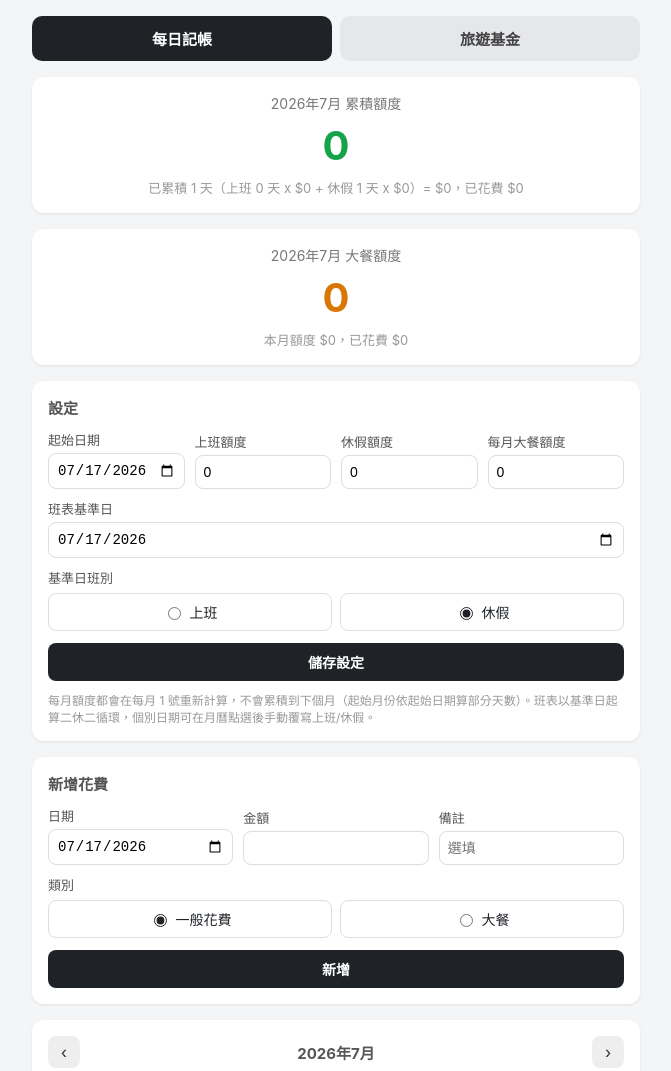
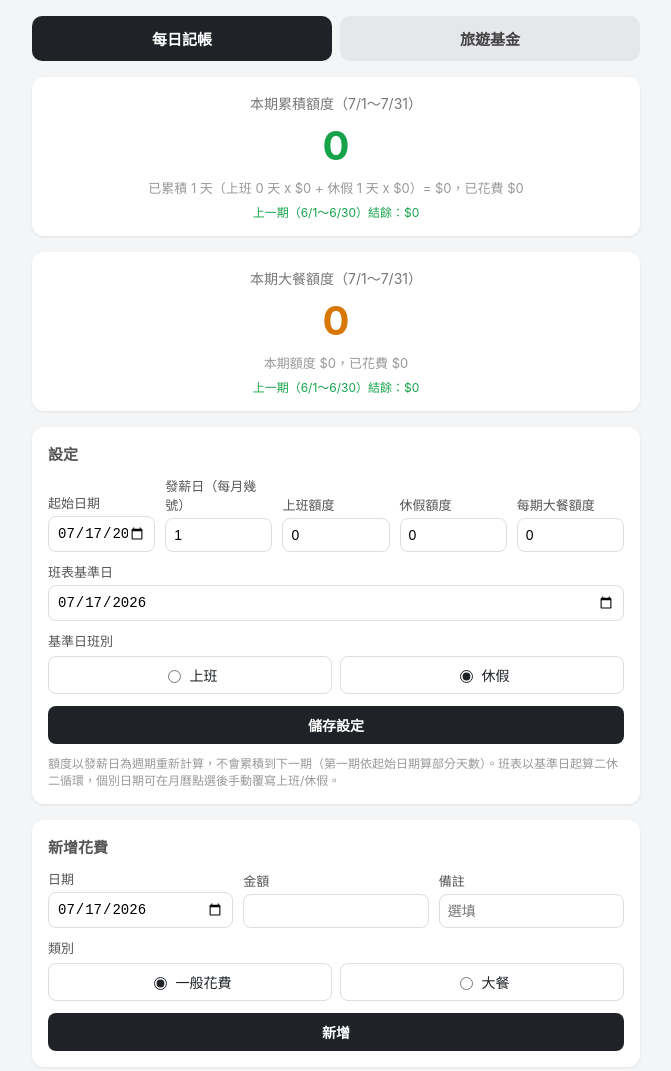
Before and after one commit to wiml0718-commits/budget-app, a plain HTML site: page index.html in a window 1280 px wide. Shown: the top 1071 px of the page, without its empty margins (304-975 px from the left). Drawn offline with Linux system fonts and the light colour scheme.

Commit message:
Switch allowance reset from calendar month to configurable payday
Daily/meal allowance now accrue over a pay period (payday of this
month through the day before payday next month) instead of the 1st
of the calendar month, with payday configurable in settings. The
calendar grid still browses by normal calendar month for adding/
viewing individual expenses, but the balance cards always reflect
the current pay period regardless of which month is displayed.

Also adds a "previous period surplus" readout on both the daily and
meal balance cards so last period's leftover is visible after payday.

```diff
--- a/app.js
+++ b/app.js
@@ -18,6 +18,7 @@ function loadSettings() {
   const raw = localStorage.getItem(STORAGE_KEYS.settings);
   const defaults = {
     startDate: todayStr(),
+    payday: 1,
     workAllowance: 0,
     offAllowance: 0,
     mealBudget: 0,
@@ -65,23 +66,76 @@ function getDayType(dateStr, settings, overrides) {
   return overrides[dateStr] || computeShiftType(dateStr, settings.shiftAnchorDate, settings.shiftAnchorType);
 }
 
-// Billable date range within monthDate's month, clamped to [startDate, today].
-// Past months count in full (from startDate if later than month start); future months are null.
-function getBillableRange(startDate, monthDate) {
-  const year = monthDate.getFullYear();
-  const month = monthDate.getMonth();
-  const monthStart = new Date(year, month, 1);
-  const monthEnd = new Date(year, month + 1, 0);
+function daysInMonth(year, month) {
+  return new Date(year, month + 1, 0).getDate();
+}
+
+function clampPayday(year, month, payday) {
+  return Math.min(payday, daysInMonth(year, month));
+}
+
+// Pay period containing dateStr: starts on `payday` of a month, ends the day before
+// the next occurrence of `payday`. Clamped to the last day of shorter months.
+function getPeriodForDate(dateStr, payday) {
+  const date = new Date(dateStr + 'T00:00:00');
+  const year = date.getFullYear();
+  const month = date.getMonth();
+  const thisMonthPayday = clampPayday(year, month, payday);
+
+  let startYear = year;
+  let startMonth = month;
+  if (date.getDate() < thisMonthPayday) {
+    startMonth -= 1;
+    if (startMonth < 0) {
+      startMonth = 11;
+      startYear -= 1;
+    }
+  }
+  const start = new Date(startYear, startMonth, clampPayday(startYear, startMonth, payday));
+
+  let endYear = startYear;
+  let endMonth = startMonth + 1;
+  if (endMonth > 11) {
+    endMonth = 0;
+    endYear += 1;
+  }
+  const end = new Date(endYear, endMonth, clampPayday(endYear, endMonth, payday));
+  end.setDate(end.getDate() - 1);
+
+  return { start, end };
+}
+
+function getPreviousPeriodRange(payday) {
+  const currentPeriod = getPeriodForDate(todayStr(), payday);
+  const prevEnd = new Date(currentPeriod.start);
+  prevEnd.setDate(prevEnd.getDate() - 1);
+  return getPeriodForDate(toDateStr(prevEnd), payday);
+}
+
+function formatRangeLabel(range) {
+  const s = `${range.start.getMonth() + 1}/${range.start.getDate()}`;
+  const e = `${range.end.getMonth() + 1}/${range.end.getDate()}`;
+  return `${s}～${e}`;
+}
+
+// Billable range within the pay period containing today, clamped to [startDate, today].
+function getBillableRange(startDate, payday) {
+  const today = new Date(todayStr() + 'T00:00:00');
+  const period = getPeriodForDate(todayStr(), payday);
   const start = new Date(startDate + 'T00:00:00');
-  const today = new Date(todayStr() + 'T00:00:00');
 
-  if (monthStart > today) return null;
-
-  const effectiveStart = start > monthStart ? start : monthStart;
-  const effectiveEnd = today < monthEnd ? today : monthEnd;
+  const effectiveStart = start > period.start ? start : period.start;
+  const effectiveEnd = today < period.end ? today : period.end;
   if (effectiveStart > effectiveEnd) return null;
 
   return { start: effectiveStart, end: effectiveEnd };
+}
+
+function expensesInRange(expenses, range) {
+  if (!range) return [];
+  const startStr = toDateStr(range.start);
+  const endStr = toDateStr(range.end);
+  return expenses.filter((e) => e.date >= startStr && e.date <= endStr);
 }
 
 function sumAllowanceForRange(range, settings, overrides) {
@@ -102,10 +156,6 @@ function sumAllowanceForRange(range, settings, overrides) {
   return result;
 }
 
-function monthKey(year, month) {
-  return `${year}-${String(month + 1).padStart(2, '0')}`;
-}
-
 function formatMoney(n) {
   return n.toLocaleString('zh-TW');
 }
@@ -122,6 +172,7 @@ document.querySelectorAll('.tab-btn').forEach((btn) => {
 
 // ---- Daily budget ----
 const startDateInput = document.getElementById('startDateInput');
+const paydayInput = document.getElementById('paydayInput');
 const workAllowanceInput = document.getElementById('workAllowanceInput');
 const offAllowanceInput = document.getElementById('offAllowanceInput');
 const mealBudgetInput = document.getElementById('mealBudgetInput');
@@ -130,9 +181,11 @@ const saveSettingsBtn = document.getElementById('saveSettingsBtn');
 const balanceLabelEl = document.getElementById('balanceLabel');
 const balanceAmountEl = document.getElementById('balanceAmount');
 const balanceDetailEl = document.getElementById('balanceDetail');
+const prevPeriodInfoEl = document.getElementById('prevPeriodInfo');
 const mealBalanceLabelEl = document.getElementById('mealBalanceLabel');
 const mealBalanceAmountEl = document.getElementById('mealBalanceAmount');
 const mealBalanceDetailEl = document.getElementById('mealBalanceDetail');
+const prevMealPeriodInfoEl = document.getElementById('prevMealPeriodInfo');
 const expenseForm = document.getElementById('expenseForm');
 const expenseDate = document.getElementById('expenseDate');
 const expenseAmount = document.getElementById('expenseAmount');
@@ -168,7 +221,7 @@ function renderCalendar(expenses, settings, overrides) {
   });
 
   const firstDay = new Date(year, month, 1);
-  const daysInMonth = new Date(year, month + 1, 0).getDate();
+  const totalDaysInMonth = daysInMonth(year, month);
   const startOffset = firstDay.getDay(); // 0 = Sunday
 
   calendarGrid.innerHTML = '';
@@ -179,7 +232,7 @@ function renderCalendar(expenses, settings, overrides) {
     calendarGrid.appendChild(empty);
   }
 
-  for (let day = 1; day <= daysInMonth; day++) {
+  for (let day = 1; day <= totalDaysInMonth; day++) {
     const dateStr = `${year}-${String(month + 1).padStart(2, '0')}-${String(day).padStart(2, '0')}`;
     const cell = document.createElement('div');
     cell.className = 'cal-cell';
@@ -208,6 +261,7 @@ function renderDaily() {
   const settings = loadSettings();
   const overrides = loadOverrides();
   startDateInput.value = settings.startDate;
+  paydayInput.value = settings.payday;
   workAllowanceInput.value = settings.workAllowance;
   offAllowanceInput.value = settings.offAllowance;
   mealBudgetInput.value = settings.mealBudget;
@@ -215,32 +269,49 @@ function renderDaily() {
   document.querySelector(`input[name="shiftAnchorType"][value="${settings.shiftAnchorType}"]`).checked = true;
 
   const expenses = loadRecords(STORAGE_KEYS.expenses);
-  const year = calendarMonth.getFullYear();
-  const month = calendarMonth.getMonth();
-  const key = monthKey(year, month);
-  const monthExpenses = expenses.filter((e) => e.date.startsWith(key));
+  const period = getPeriodForDate(todayStr(), settings.payday);
+  const range = getBillableRange(settings.startDate, settings.payday);
+  const periodExpenses = expensesInRange(expenses, range);
 
-  const range = getBillableRange(settings.startDate, calendarMonth);
   const { total: totalAllowance, days, workDays, offDays } = sumAllowanceForRange(range, settings, overrides);
-  const dailySpent = monthExpenses
+  const dailySpent = periodExpenses
     .filter((e) => (e.category || 'daily') !== 'meal')
     .reduce((sum, e) => sum + Number(e.amount), 0);
   const balance = totalAllowance - dailySpent;
 
-  balanceLabelEl.textContent = `${year}年${month + 1}月 累積額度`;
+  balanceLabelEl.textContent = `本期累積額度（${formatRangeLabel(period)}）`;
   balanceAmountEl.textContent = formatMoney(balance);
   balanceAmountEl.classList.toggle('negative', balance < 0);
   balanceDetailEl.textContent = `已累積 ${days} 天（上班 ${workDays} 天 x $${settings.workAllowance} + 休假 ${offDays} 天 x $${settings.offAllowance}）= $${formatMoney(totalAllowance)}，已花費 $${formatMoney(dailySpent)}`;
 
-  const mealSpent = monthExpenses
+  const mealSpent = periodExpenses
     .filter((e) => (e.category || 'daily') === 'meal')
     .reduce((sum, e) => sum + Number(e.amount), 0);
   const mealBalance = Number(settings.mealBudget || 0) - mealSpent;
 
-  mealBalanceLabelEl.textContent = `${year}年${month + 1}月 大餐額度`;
+  mealBalanceLabelEl.textContent = `本期大餐額度（${formatRangeLabel(period)}）`;
   mealBalanceAmountEl.textContent = formatMoney(mealBalance);
   mealBalanceAmountEl.classList.toggle('negative', mealBalance < 0);
-  mealBalanceDetailEl.textContent = `本月額度 $${formatMoney(Number(settings.mealBudget || 0))}，已花費 $${formatMoney(mealSpent)}`;
+  mealBalanceDetailEl.textContent = `本期額度 $${formatMoney(Number(settings.mealBudget || 0))}，已花費 $${formatMoney(mealSpent)}`;
+
+  const prevPeriod = getPreviousPeriodRange(settings.payday);
+  const prevExpenses = expensesInRange(expenses, prevPeriod);
+  const prevDailySpent = prevExpenses
+    .filter((e) => (e.category || 'daily') !== 'meal')
+    .reduce((sum, e) => sum + Number(e.amount), 0);
+  const prevAllowance = sumAllowanceForRange(prevPeriod, settings, overrides);
+  const prevBalance = prevAllowance.total - prevDailySpent;
+  prevPeriodInfoEl.textContent = `上一期（${formatRangeLabel(prevPeriod)}）結餘：$${formatMoney(prevBalance)}`;
+  prevPeriodInfoEl.classList.toggle('negative', prevBalance < 0);
+  prevPeriodInfoEl.classList.toggle('positive', prevBalance >= 0);
+
+  const prevMealSpent = prevExpenses
+    .filter((e) => (e.category || 'daily') === 'meal')
+    .reduce((sum, e) => sum + Number(e.amount), 0);
+  const prevMealBalance = Number(settings.mealBudget || 0) - prevMealSpent;
+  prevMealPeriodInfoEl.textContent = `上一期（${formatRangeLabel(prevPeriod)}）結餘：$${formatMoney(prevMealBalance)}`;
+  prevMealPeriodInfoEl.classList.toggle('negative', prevMealBalance < 0);
+  prevMealPeriodInfoEl.classList.toggle('positive', prevMealBalance >= 0);
 
   renderCalendar(expenses, settings, overrides);
 
@@ -287,8 +358,10 @@ nextMonthBtn.addEventListener('click', () => {
 });
 
 saveSettingsBtn.addEventListener('click', () => {
+  const payday = Math.min(31, Math.max(1, Number(paydayInput.value || 1)));
   saveSettings({
     startDate: startDateInput.value || todayStr(),
+    payday,
     workAllowance: Number(workAllowanceInput.value || 0),
     offAllowance: Number(offAllowanceInput.value || 0),
     mealBudget: Number(mealBudgetInput.value || 0),
--- a/index.html
+++ b/index.html
@@ -7,7 +7,7 @@
 <meta name="apple-mobile-web-app-status-bar-style" content="black-translucent">
 <meta name="apple-mobile-web-app-title" content="記帳">
 <title>記帳程式</title>
-<link rel="stylesheet" href="style.css?v=4">
+<link rel="stylesheet" href="style.css?v=5">
 </head>
 <body>
 <div class="app">
@@ -18,15 +18,17 @@
 
   <section id="daily" class="tab-panel active">
     <div class="card balance-card">
-      <div class="balance-label" id="balanceLabel">本月累積額度</div>
+      <div class="balance-label" id="balanceLabel">本期累積額度</div>
       <div id="balanceAmount" class="balance-amount">0</div>
       <div id="balanceDetail" class="balance-detail"></div>
+      <div id="prevPeriodInfo" class="prev-period-info"></div>
     </div>
 
     <div class="card balance-card">
-      <div class="balance-label" id="mealBalanceLabel">本月大餐額度</div>
+      <div class="balance-label" id="mealBalanceLabel">本期大餐額度</div>
       <div id="mealBalanceAmount" class="balance-amount meal">0</div>
       <div id="mealBalanceDetail" class="balance-detail"></div>
+      <div id="prevMealPeriodInfo" class="prev-period-info"></div>
     </div>
 
     <div class="card">
@@ -35,13 +37,16 @@
         <label>起始日期
           <input type="date" id="startDateInput">
         </label>
+        <label>發薪日（每月幾號）
+          <input type="number" id="paydayInput" step="1" min="1" max="31">
+        </label>
         <label>上班額度
           <input type="number" id="workAllowanceInput" step="1" min="0">
         </label>
         <label>休假額度
           <input type="number" id="offAllowanceInput" step="1" min="0">
         </label>
-        <label>每月大餐額度
+        <label>每期大餐額度
           <input type="number" id="mealBudgetInput" step="1" min="0">
         </label>
       </div>
@@ -58,7 +63,7 @@
         </span>
       </div>
       <button id="saveSettingsBtn" class="submit-btn">儲存設定</button>
-      <p class="hint-text">每月額度都會在每月 1 號重新計算，不會累積到下個月（起始月份依起始日期算部分天數）。班表以基準日起算二休二循環，個別日期可在月曆點選後手動覆寫上班/休假。</p>
+      <p class="hint-text">額度以發薪日為週期重新計算，不會累積到下一期（第一期依起始日期算部分天數）。班表以基準日起算二休二循環，個別日期可在月曆點選後手動覆寫上班/休假。</p>
     </div>
 
     <div class="card">
@@ -140,6 +145,6 @@
     </div>
   </section>
 </div>
-<script src="app.js?v=4"></script>
+<script src="app.js?v=5"></script>
 </body>
 </html>
--- a/style.css
+++ b/style.css
@@ -96,6 +96,20 @@ body {
   margin-top: 8px;
   font-size: 13px;
   color: #999;
+}
+
+.prev-period-info {
+  margin-top: 6px;
+  font-size: 12px;
+  color: #999;
+}
+
+.prev-period-info.positive {
+  color: #16a34a;
+}
+
+.prev-period-info.negative {
+  color: #dc2626;
 }
 
 .form-row {
```
